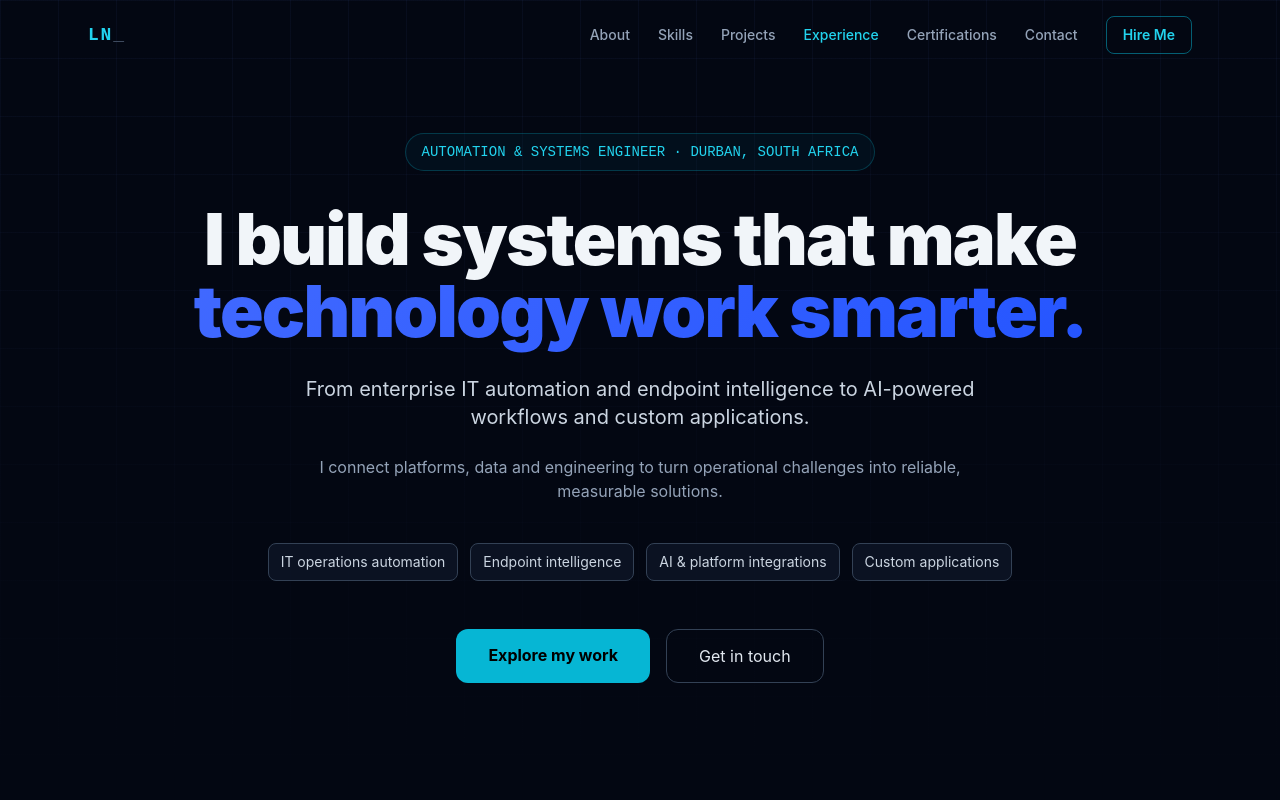
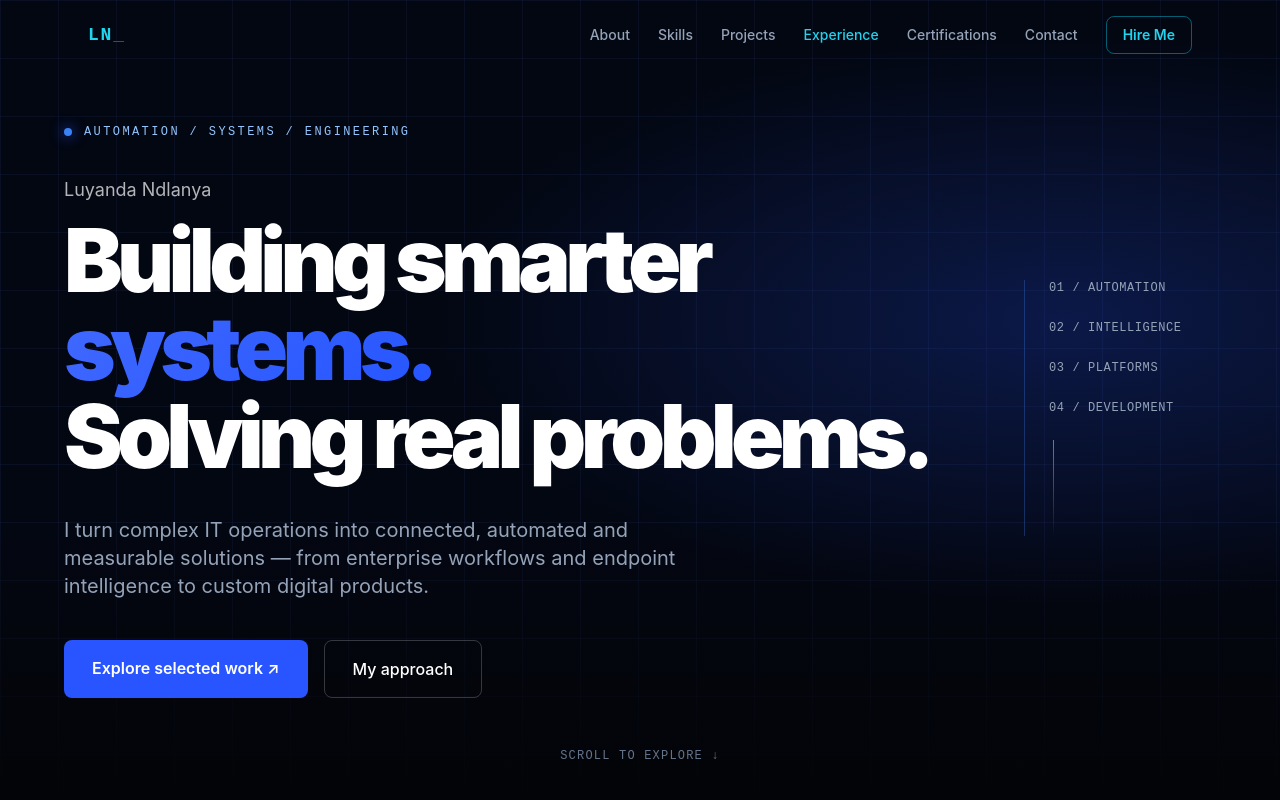
Before and after one commit to luyandandlanya/personal-assistant, a Next.js app: page / in a window 1280 px wide. Shown: the top 800 px of the page. Built offline with nearby package versions, Linux system fonts and the light colour scheme.

Commit message:
Portfolio v2: royal-blue dark frontend and expanded project showcase

```diff
--- a/src/components/Hero.tsx
+++ b/src/components/Hero.tsx
@@ -1,20 +1,19 @@
 'use client'
 
-const FOCUS = ['IT operations automation', 'Endpoint intelligence', 'AI & platform integrations', 'Custom applications']
-
 export default function Hero() {
-  return (
-    <section id="home" className="relative min-h-screen flex items-center justify-center overflow-hidden">
-      <div className="absolute inset-0 dot-grid" />
-      <div className="absolute inset-0 bg-gradient-to-b from-[#030712]/20 via-[#030712]/70 to-[#030712]" />
-      <div className="relative z-10 max-w-5xl mx-auto px-6 text-center pt-24 pb-20">
-        <p className="inline-flex items-center gap-2 text-cyan-400 text-sm font-mono mb-8 border border-cyan-500/25 rounded-full px-4 py-2 bg-cyan-500/5">AUTOMATION & SYSTEMS ENGINEER · DURBAN, SOUTH AFRICA</p>
-        <h1 className="text-5xl md:text-7xl font-black tracking-tight mb-7 leading-tight">I build systems that make <span className="gradient-text">technology work smarter.</span></h1>
-        <p className="text-lg md:text-xl text-slate-300 max-w-3xl mx-auto mb-6 leading-relaxed">From enterprise IT automation and endpoint intelligence to AI-powered workflows and custom applications.</p>
-        <p className="text-slate-400 max-w-2xl mx-auto mb-10">I connect platforms, data and engineering to turn operational challenges into reliable, measurable solutions.</p>
-        <div className="flex flex-wrap justify-center gap-3 mb-12">{FOCUS.map(f => <span key={f} className="px-3 py-2 text-sm border border-slate-700 rounded-lg bg-slate-900/70 text-slate-300">{f}</span>)}</div>
-        <div className="flex flex-wrap justify-center gap-4"><a href="#projects" className="px-8 py-3.5 bg-cyan-500 hover:bg-cyan-400 text-black font-bold rounded-xl transition-colors">Explore my work</a><a href="#contact" className="px-8 py-3.5 border border-slate-700 hover:border-cyan-500 text-slate-200 rounded-xl transition-colors">Get in touch</a></div>
-      </div>
-    </section>
-  )
+ return <section id="home" className="relative min-h-screen flex items-center overflow-hidden px-6 pt-28 pb-24">
+  <div className="absolute inset-0 dot-grid pointer-events-none"/>
+  <div className="absolute inset-0 pointer-events-none" style={{background:'radial-gradient(ellipse at 83% 40%,rgba(40,85,255,.23),transparent 42%),linear-gradient(180deg,transparent 65%,#030407)'}}/>
+  <div className="max-w-6xl mx-auto w-full relative z-10 grid lg:grid-cols-5 gap-12 items-center">
+    <div className="lg:col-span-4">
+      <div className="inline-flex gap-3 items-center text-xs tracking-[.2em] font-mono text-blue-300 mb-9"><span className="w-2 h-2 rounded-full bg-blue-500 shadow-[0_0_14px_#2855ff]"/>AUTOMATION / SYSTEMS / ENGINEERING</div>
+      <p className="text-white/70 text-lg mb-3">Luyanda Ndlanya</p>
+      <h1 className="text-white font-black tracking-[-.065em] leading-[.99] text-5xl sm:text-6xl md:text-7xl lg:text-[5.5rem] max-w-5xl">Building smarter <span className="gradient-text">systems.</span><br/>Solving real problems.</h1>
+      <p className="mt-9 max-w-2xl text-lg md:text-xl text-slate-400 leading-relaxed">I turn complex IT operations into connected, automated and measurable solutions — from enterprise workflows and endpoint intelligence to custom digital products.</p>
+      <div className="flex flex-wrap gap-4 mt-10"><a href="#projects" className="px-7 py-4 rounded-lg bg-[#2855ff] text-white font-semibold hover:bg-[#4169ff] transition-colors">Explore selected work <span aria-hidden="true">↗</span></a><a href="#about" className="px-7 py-4 rounded-lg border border-white/20 text-white font-medium hover:border-blue-500 transition-colors">My approach</a></div>
+    </div>
+    <div className="hidden lg:flex flex-col gap-6 border-l border-blue-500/30 pl-6 text-xs font-mono text-slate-400 tracking-wider"><span>01 / AUTOMATION</span><span>02 / INTELLIGENCE</span><span>03 / PLATFORMS</span><span>04 / DEVELOPMENT</span><div className="w-px h-24 bg-gradient-to-b from-blue-500 to-transparent ml-1"/></div>
+  </div>
+  <a href="#projects" className="absolute bottom-9 left-1/2 -translate-x-1/2 text-xs text-slate-500 font-mono tracking-widest">SCROLL TO EXPLORE ↓</a>
+ </section>
 }
```
